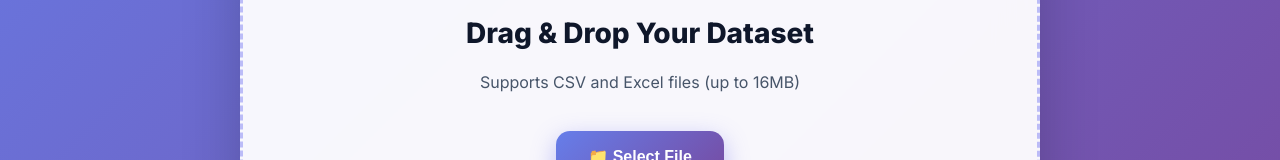
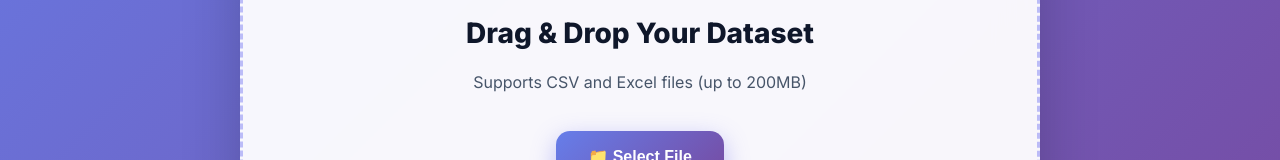
Before and after one commit to mani1715/dataforge, a React (Create React App) app in the folder frontend/: page / in a window 1280 px wide. Shown: the part 559-719 px from the top of the page. Built offline with nearby package versions, Linux system fonts and the light colour scheme.

Commit message:
auto-commit for 53bb18e8-989c-4865-8d31-ab4122d7e386

```diff
--- a/frontend/src/components/FileUpload.js
+++ b/frontend/src/components/FileUpload.js
@@ -17,7 +17,7 @@ const FileUpload = ({ onFileSelect, loading }) => {
     <div className="upload-zone" onClick={handleClick} data-testid="upload-zone">
       <div className="upload-icon">📊</div>
       <h3>Drag & Drop Your Dataset</h3>
-      <p>Supports CSV and Excel files (up to 16MB)</p>
+      <p>Supports CSV and Excel files (up to 200MB)</p>
 
       <input
         type="file"
```
Also changed, not shown: 1 other file (tests, documents, lock files or other folders).
